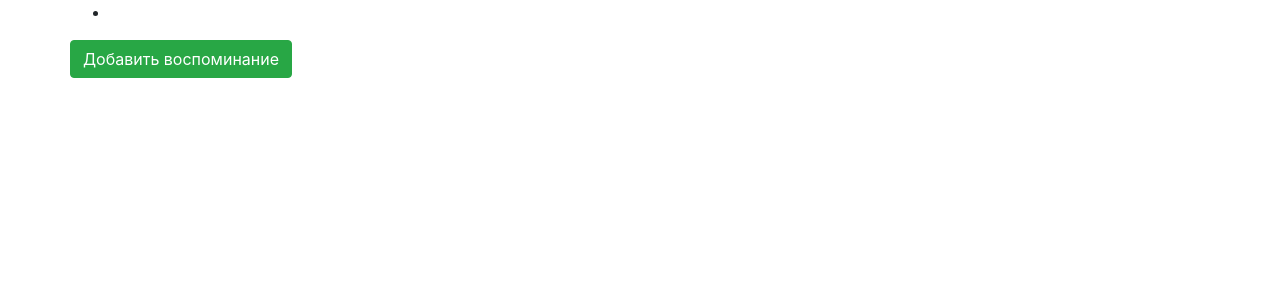
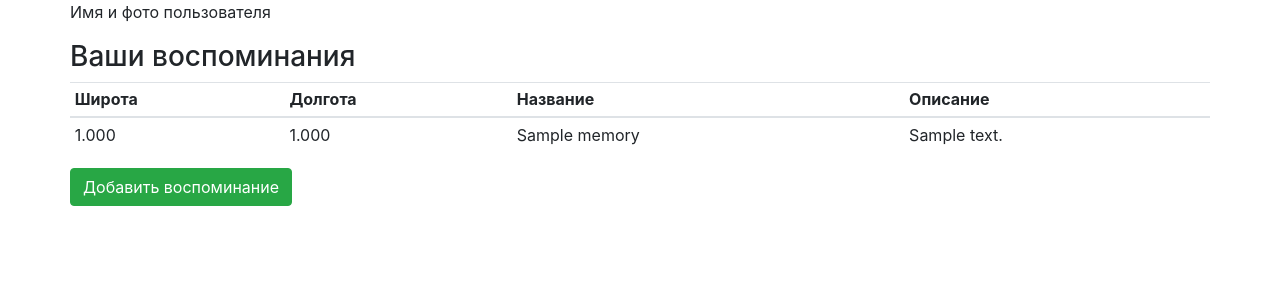
Before and after one commit to TverskayN/Memories-of-places, a Django app: page /account/ in a window 1280 px wide. Shown: the top 300 px of the page. Run offline with Django 3.2, Linux system fonts and the light colour scheme; tables that the repository leaves empty hold one stand-in row (values such as "Sample post").

Commit message:
Add save new memory in database

```diff
--- a/mysite/memories/models.py
+++ b/mysite/memories/models.py
@@ -25,10 +25,6 @@ class Memory(models.Model):
     location_latitude = models.DecimalField(decimal_places=3, max_digits=8)
     location_longitude = models.DecimalField(decimal_places=3, max_digits=8)
     comment = models.TextField()
-    pub_date = models.DateTimeField('date_published')
 
     def __str__(self):
         return self.location_name
-
-    def was_published_recently(self):
-        return self.pub_date >= timezone.now() - datetime.timedelta(days=1)
--- a/mysite/memories/templates/memories/user.html
+++ b/mysite/memories/templates/memories/user.html
@@ -3,12 +3,33 @@
     <body>
     <div class="container">
         <div class="row">
+            <p>Имя и фото пользователя</p>
+        </div>
+    </div>
+    <div class="container">
+        <div class="row">
             {% if latest_memories_list %}
-                <ul>
+                <h3 align="center">Ваши воспоминания</h3> <br />
+                <table class="table table-hover table-sm">
+                  <thead>
+                    <tr>
+                      <th scope="col">Широта</th>
+                      <th scope="col">Долгота</th>
+                      <th scope="col">Название</th>
+                      <th scope="col">Описание</th>
+                    </tr>
+                  </thead>
+                  <tbody>
                     {% for memory in latest_memories_list %}
-                        <li>{{ memory.name }}</li>
+                        <tr>
+                            <td>{{ memory.location_latitude }}</td>
+                            <td>{{ memory.location_longitude }}</td>
+                            <td>{{ memory.location_name }}</td>
+                            <td>{{ memory.comment }}</td>
+                        </tr>
                     {% endfor %}
-                </ul>
+                  </tbody>
+                </table>
             {% else %}
                 <p>У вас нет ни одного воспоминания</p>
             {% endif %}
--- a/mysite/memories/views.py
+++ b/mysite/memories/views.py
@@ -2,9 +2,10 @@ import logging
 
 from django.http import HttpResponseRedirect
 from django.shortcuts import render
+from django.utils import timezone
 from django.urls import reverse
 
-from .models import Memory
+from .models import Memory, User
 from .forms import AddMemoryForm
 
 
@@ -18,7 +19,7 @@ def index(request):
 
 def personal_account(request):
     # Личный кабинет со списком воспоминаний или сообщением об их отсутствии
-    latest_memories_list = Memory.objects.order_by('-pub_date')[:5]
+    latest_memories_list = Memory.objects.all()
     template = 'memories/user.html'
     title = "Ваши воспоминания"
     context = {
@@ -38,6 +39,7 @@ def form_add_memory(request):
 
 
 def save_memory(request):
+    # Проверка запонениия формы и сохранение воспоминания в БД
     if request.method == 'POST':
         form = AddMemoryForm(request.POST)
         if form.is_valid():
@@ -46,7 +48,16 @@ def save_memory(request):
                 location_latitude, location_longitude = geo_point.split(',')
                 location_name = form.cleaned_data['location_name']
                 comment = form.cleaned_data['comment']
-                print(location_latitude, location_longitude, location_name, comment)
+
+                # Сохранение данных в БД
+                memory = Memory(
+                    location_latitude=location_latitude,
+                    location_longitude=location_longitude,
+                    location_name=location_name,
+                    comment=comment,
+                    user_id=1,
+                )
+                memory.save()
                 return HttpResponseRedirect(reverse('memories:personal_account'))
     else:
         form = AddMemoryForm()
```
Also changed, not shown: mysite/memories/migrations/0003_remove_memory_pub_date.py (added).
